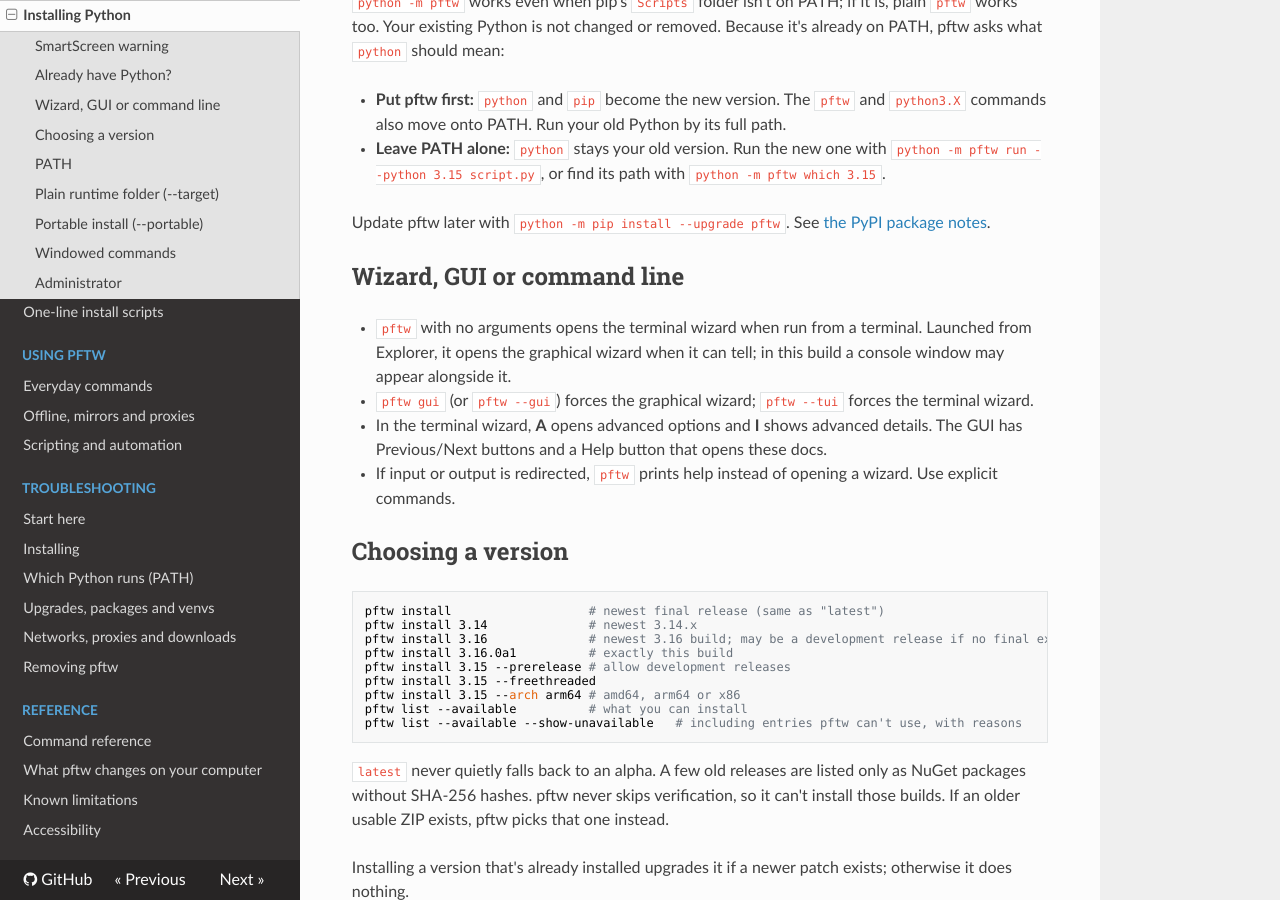
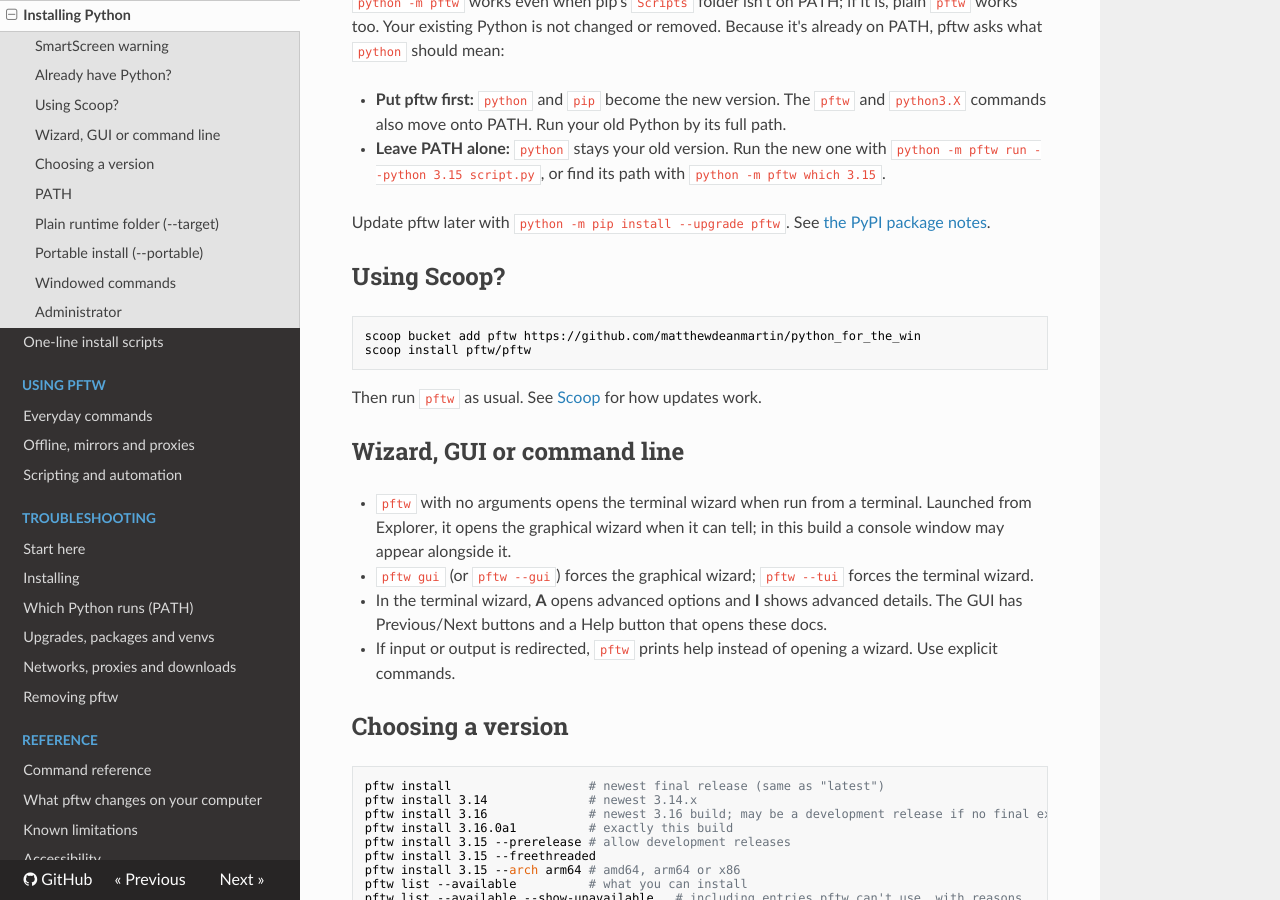
Before and after one commit to matthewdeanmartin/python_for_the_win, an MkDocs documentation site: the page built from docs/installing.md, in a window 1280 px wide and 900 px high, scrolled down 496 px. Built offline with MkDocs 1.6.1, drawn with Linux system fonts in a browser that asks for light colours; nearby versions of some CDN libraries.

````diff
--- a/docs/installing.md
+++ b/docs/installing.md
@@ -24,6 +24,15 @@ Your existing Python is not changed or removed. Because it's already on PATH, pf
   `python -m pftw run --python 3.15 script.py`, or find its path with `python -m pftw which 3.15`.
 
 Update pftw later with `python -m pip install --upgrade pftw`. See [the PyPI package notes](pypi.md).
+
+## Using Scoop?
+
+```powershell
+scoop bucket add pftw https://github.com/matthewdeanmartin/python_for_the_win
+scoop install pftw/pftw
+```
+
+Then run `pftw` as usual. See [Scoop](scoop.md) for how updates work.
 
 ## Wizard, GUI or command line
 
--- a/mkdocs.yml
+++ b/mkdocs.yml
@@ -41,6 +41,7 @@ nav:
       - "Development": "development.md"
       - "Releasing": "releasing.md"
       - "PyPI package": "pypi.md"
+      - "Scoop": "scoop.md"
       - "Dependency maintenance": "maintenance.md"
       - "Signing": "signing.md"
       - "Security": "security.md"
````
Also changed, not shown: docs/scoop.md (added, +64 -0 lines).
